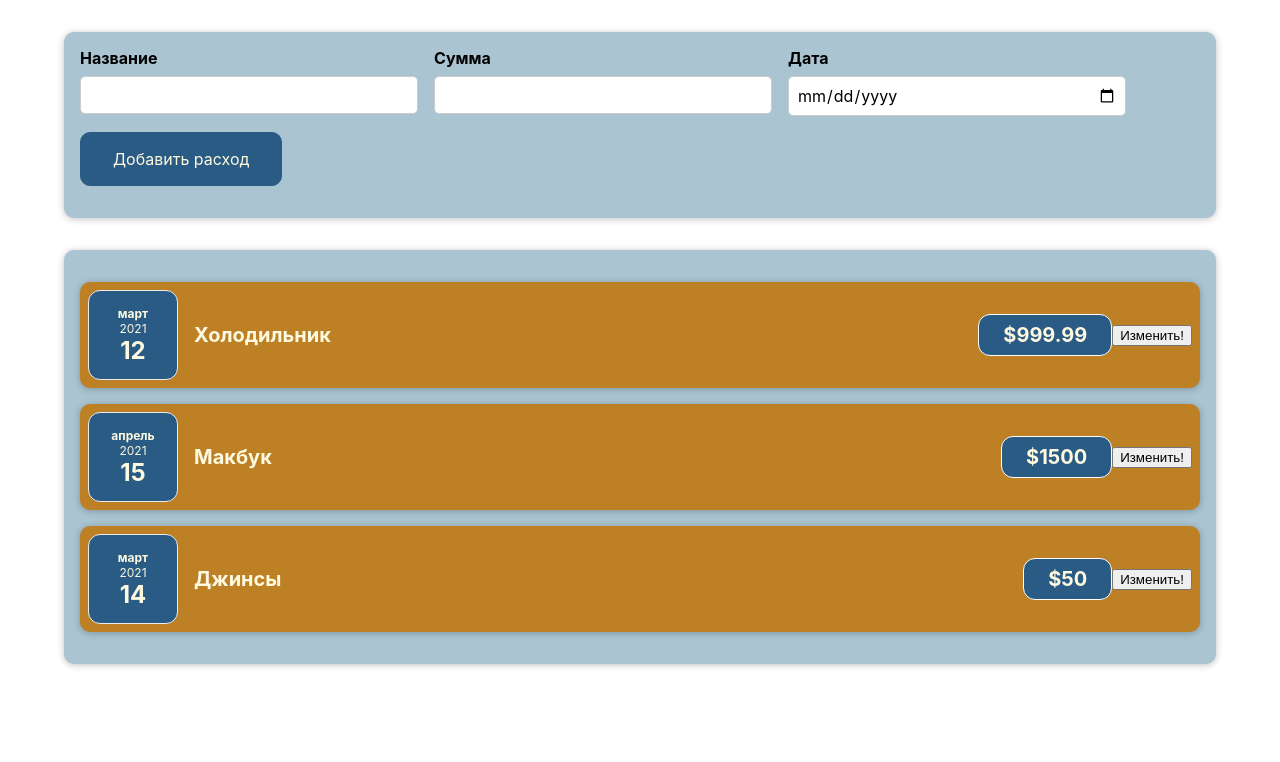
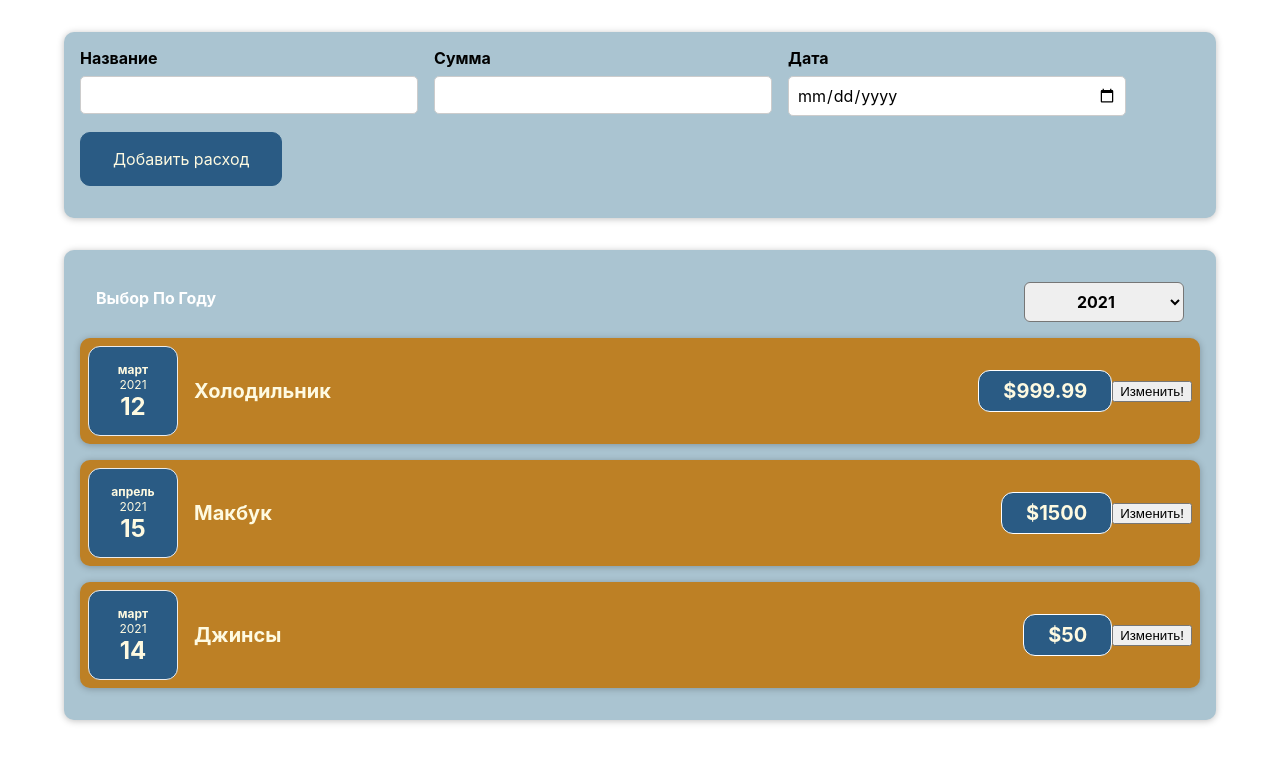
Before and after one commit to s-rb/react-costs-log-app, a React (Create React App) app: page / in a window 1280 px wide. Shown: the top 762 px of the page. Built offline with nearby package versions, Linux system fonts and the light colour scheme.

Commit message:
Форма ввода передает данные выше, добавлен фильтр

```diff
--- a/src/App.js
+++ b/src/App.js
@@ -30,9 +30,14 @@
     //     React.createElement(
     //         Costs, {costs: costs}))
 
+    const addCostHandler = (cost) => {
+        console.log(cost)
+        console.log('App component')
+    }
+
     return (
         <div>
-            <NewCost/>
+            <NewCost onAddCost={addCostHandler}/>
             <Costs costs={costs}/>
         </div>
     );
--- /dev/null
+++ b/src/components/Costs/CostFilter.js
@@ -0,0 +1,21 @@
+import "./CostsFilter.css";
+
+const CostFilter = (props) => {
+
+    const yearChangeHandler = (event) => {
+        props.onChangeYear(event.target.value);
+    }
+
+    return (<div className="costs-filter">
+        <div className="costs-filter__control">
+            <label>Выбор По Году</label>
+            <select value={props.year} onChange={yearChangeHandler}>
+                <option value="2022">2022</option>
+                <option value="2021">2021</option>
+                <option value="2020">2020</option>
+                <option value="2019">2019</option>
+            </select>
+        </div>
+    </div>)
+}
+export default CostFilter;
--- a/src/components/Costs/Costs.js
+++ b/src/components/Costs/Costs.js
@@ -1,10 +1,21 @@
 import CostItem from "./CostItem";
 import "./Costs.css";
 import Card from "../UI/Card";
+import CostFilter from "./CostFilter";
+import {useState} from "react";
 
 const Costs = (props) => {
+
+    const [selectedYear, setSelectedYear] = useState('2021')
+
+    const changeYearHandler = (year) => {
+        setSelectedYear(year);
+    }
+
     return (
+        <div>
             <Card className='costs'>
+                <CostFilter onChangeYear={changeYearHandler} year={selectedYear}/>
                 <CostItem
                     date={props.costs[0].date}
                     description={props.costs[0].description}
@@ -21,6 +32,7 @@
                     amount={props.costs[2].price}
                 />
             </Card>
+        </div>
     );
 }
 
--- /dev/null
+++ b/src/components/Costs/CostsFilter.css
@@ -0,0 +1,24 @@
+.costs-filter {
+  color: white;
+  padding: 0 1rem;
+}
+
+.costs-filter__control {
+  display: flex;
+  width: 100%;
+  align-items: center;
+  justify-content: space-between;
+  margin: 1rem 0;
+}
+
+.costs-filter label {
+  font-weight: bold;
+  margin-bottom: 0.5rem;
+}
+
+.costs-filter select {
+  font: inherit;
+  padding: 0.5rem 3rem;
+  font-weight: bold;
+  border-radius: 6px;
+}
--- a/src/components/NewCost/CostForm.js
+++ b/src/components/NewCost/CostForm.js
@@ -1,19 +1,82 @@
 import './CostForm.css';
+import React, {useState} from "react";
 
-const CostForm = () => {
-    return <form>
+const CostForm = (props) => {
+
+    /* Один стейт на все
+    const [userInput, setUserInput] = useState({
+        name: '',
+        amount: '',
+        date: ''
+    })
+
+    const titleChangeHandler = (event) => {
+        setUserInput({
+            ...userInput, // Извлекаем все пары ключей-значений и помещаем в новый объект
+            name: event.target.value // заменяем в новом объекта один параметр
+        })
+    }
+
+    const amountChangeHandler = (event) => {
+        setUserInput({
+            ...userInput,
+            amount: event.target.value
+        })
+    }
+
+    const dateChangeHandler = (event) => {
+        setUserInput({
+            ...userInput,
+            date: event.target.value
+        })
+    }*/
+
+    const [inputName, setInputName] = useState('');
+    const [inputAmount, setInputAmount] = useState('');
+    const [inputDate, setInputDate] = useState('');
+
+    // event событие которое происходит
+    const titleChangeHandler = (event) => {
+        setInputName(event.target.value)
+    }
+
+    const amountChangeHandler = (event) => {
+        setInputAmount(event.target.value)
+    }
+
+    const dateChangeHandler = (event) => {
+        setInputDate(event.target.value)
+    }
+
+    const submitHandler = (event) => {
+        event.preventDefault(); // Предотвратить обновление страницы после сабмита формы
+
+        const costData = {
+            name: inputName,
+            amount: inputAmount,
+            date: new Date(inputDate),
+        }
+
+        // console.log(costData)
+        props.onSaveCostData(costData);
+        setInputName('');
+        setInputAmount('')
+        setInputDate('')
+    }
+
+    return <form onSubmit={submitHandler}>
         <div className='new-cost__controls'>
             <div className='new-cost__control'>
                 <label>Название</label>
-                <input type='text'/>
+                <input type='text' onChange={titleChangeHandler} value={inputName}/>
             </div>
             <div className='new-cost__control'>
                 <label>Сумма</label>
-                <input type='number' min='0.01' step='0.01'/>
+                <input onChange={amountChangeHandler} type='number' min='0.01' step='0.01' value={inputAmount}/>
             </div>
             <div className='new-cost__control'>
                 <label>Дата</label>
-                <input type='date' min='2019-01-01' max='2022-12-31'/>
+                <input onChange={dateChangeHandler} type='date' min='2019-01-01' max='2022-12-31' value={inputDate}/>
             </div>
             <div className='new-cost__actions'>
                 <button type='submit'>Добавить расход</button>
--- a/src/components/NewCost/NewCost.js
+++ b/src/components/NewCost/NewCost.js
@@ -1,9 +1,14 @@
 import CostForm from "./CostForm";
 import './NewCost.css';
 
-const NewCost = () => {
+const NewCost = (props) => {
+
+    const saveCostDataHandler = (inputCostData) => {
+        props.onAddCost(inputCostData);
+    }
+
     return <div className='new-cost'>
-        <CostForm/>
+        <CostForm onSaveCostData={saveCostDataHandler}/>
     </div>
 }
 
```
Lines whose indentation alone changed are shown as unchanged.
